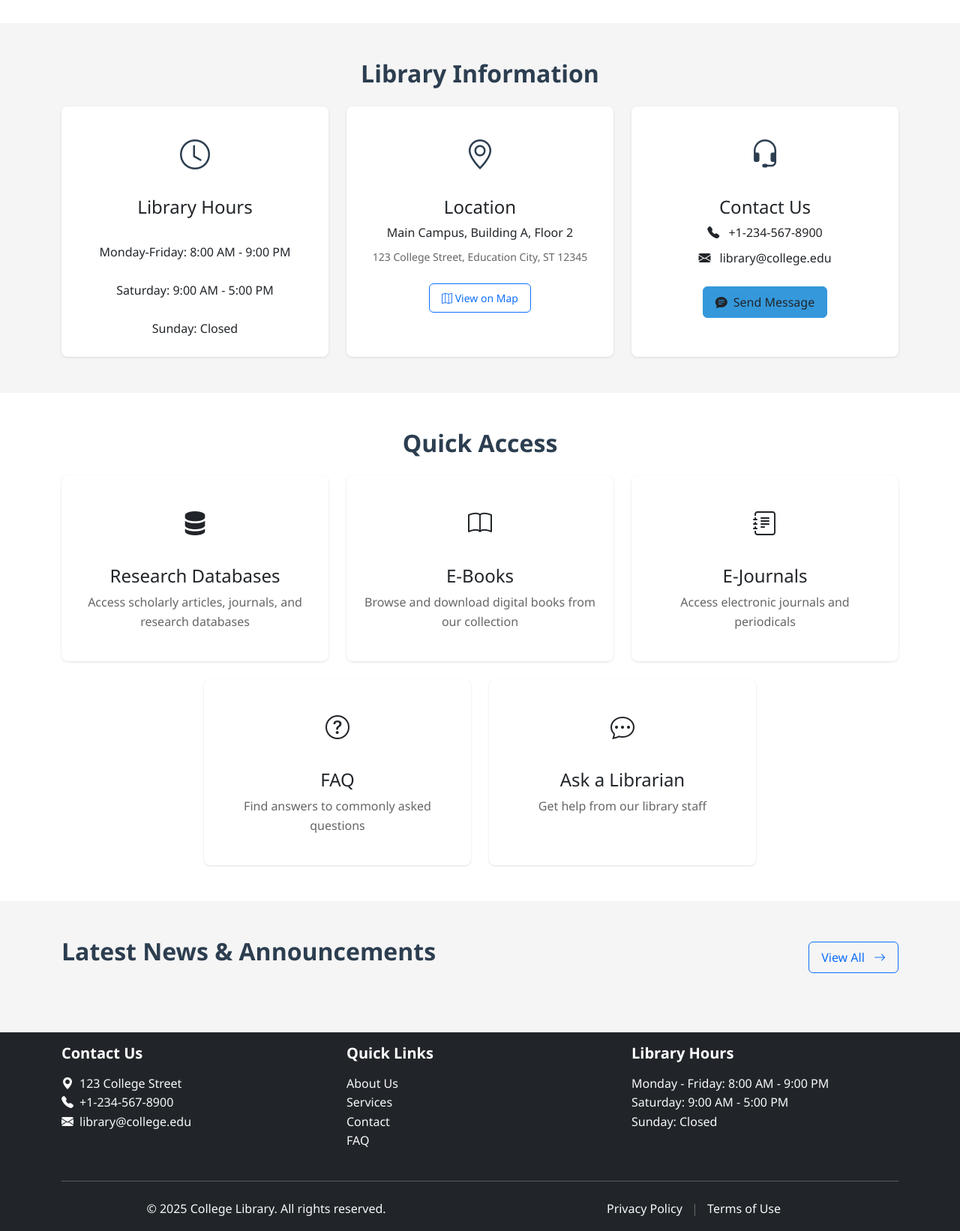
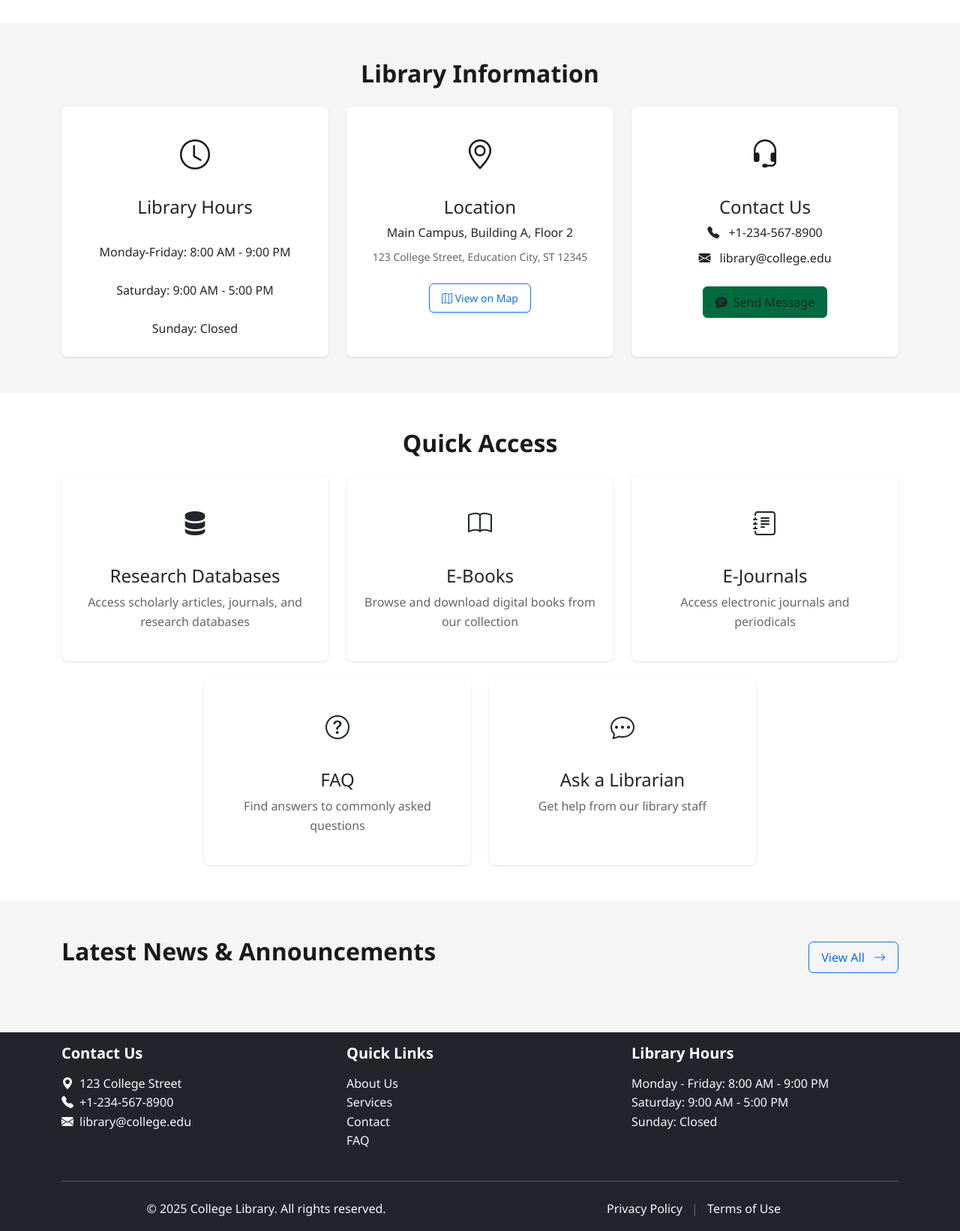
Before and after one commit to techabdu/coezlibrary, a PHP site: page /coezlibrary/ in a window 1280 px wide. Shown: the part 540-2182 px from the top of the page at 75% size. Run offline with PHP 8.4, Linux system fonts and the light colour scheme; data comes from the database, SQL or seed files in the repository; data that the repository does not hold is empty.

Commit message:
Update: styling and layout changes for about pages and navigation

```diff
--- a/app/views/about/library.php
+++ b/app/views/about/library.php
@@ -10,7 +10,7 @@
     <div class="container py-5">
         <div class="row align-items-center">
             <div class="col-lg-8">
-                <h1 class="display-4 fw-bold mb-3 text-white">About Our College</h1>
+                <h1 class="display-4 fw-bold mb-3 text-white">About Our Library</h1>
                 <nav aria-label="breadcrumb">
                     <ol class="breadcrumb">
                         <li class="breadcrumb-item"><a href="<?= BASE_URL ?>" class="text-white">Home</a></li>
--- a/app/views/about/staff.php
+++ b/app/views/about/staff.php
@@ -14,7 +14,7 @@
                 <nav aria-label="breadcrumb">
                     <ol class="breadcrumb">
                         <li class="breadcrumb-item"><a href="<?= BASE_URL ?>" class="text-white">Home</a></li>
-                        <li class="breadcrumb-item text-white active" aria-current="page">Library Staff</li>
+                        <li class="breadcrumb-item active text-white" aria-current="page">Library Staff</li>
                     </ol>
                 </nav>
             </div>
--- a/app/views/layouts/header.php
+++ b/app/views/layouts/header.php
@@ -21,6 +21,7 @@
     <link href="<?= BASE_URL ?>/public/css/theme.css" rel="stylesheet">
     <link href="<?= BASE_URL ?>/public/css/utilities.css" rel="stylesheet">
     <link href="<?= BASE_URL ?>/public/css/navigation.css" rel="stylesheet">
+    <link href="<?= BASE_URL ?>/public/css/bootstrap-overrides.css" rel="stylesheet">
 
     <!-- Additional CSS -->
     <?php if (isset($extraCss)): ?>
--- /dev/null
+++ b/public/css/bootstrap-overrides.css
@@ -0,0 +1,58 @@
+/* Bootstrap Component Overrides */
+
+/* Navbar */
+.navbar-dark {
+    background-color: var(--primary-color) !important;
+}
+
+.navbar-dark .navbar-nav .nav-link:hover {
+    color: var(--secondary-color);
+}
+
+/* Buttons */
+.btn-primary {
+    background-color: var(--accent-color);
+    border-color: var(--accent-color);
+}
+
+.btn-primary:hover {
+    background-color: var(--secondary-color);
+    border-color: var(--secondary-color);
+    color: var(--primary-color);
+}
+
+.btn-secondary {
+    background-color: var(--secondary-color);
+    border-color: var(--secondary-color);
+    color: var(--primary-color);
+}
+
+.btn-secondary:hover {
+    background-color: var(--primary-color);
+    border-color: var(--primary-color);
+    color: var(--white);
+}
+
+/* Alerts */
+.alert-success {
+    background-color: var(--success-color);
+    border-color: var(--success-color);
+    color: var(--white);
+}
+
+.alert-warning {
+    background-color: var(--warning-color);
+    border-color: var(--warning-color);
+    color: var(--primary-color);
+}
+
+.alert-danger {
+    background-color: var(--danger-color);
+    border-color: var(--danger-color);
+    color: var(--white);
+}
+
+/* Cards */
+.card:hover {
+    border-color: var(--secondary-color);
+}
--- a/public/css/navigation.css
+++ b/public/css/navigation.css
@@ -25,7 +25,7 @@
     left: 0;
     width: 100%;
     height: 3px;
-    background-color: var(--accent-color);
+    background-color: var(--secondary-color);
 }
 
 /* Dropdown customization */
--- a/public/css/style.css
+++ b/public/css/style.css
@@ -6,13 +6,13 @@
 /* ========== Custom Properties ========== */
 :root {
     /* Color Scheme */
-    --primary-color: #2c3e50;
-    --secondary-color: #3498db;
-    --accent-color: #e74c3c;
-    --success-color: #2ecc71;
-    --warning-color: #f1c40f;
-    --danger-color: #e74c3c;
-    --info-color: #3498db;
+    --primary-color: #1a1a1a;          /* Dark gray/black - logo text/borders */
+    --secondary-color: #FFD700;        /* Bright yellow - logo background */
+    --accent-color: #006B3F;           /* Deep green - logo book symbol */
+    --success-color: #006B3F;          /* Green - matches accent */
+    --warning-color: #FFA500;          /* Orange - complements yellow */
+    --danger-color: #C41E3A;           /* Deep red */
+    --info-color: #1E90FF;             /* Bright blue */
 
     /* Neutral Colors */
     --text-color: #333333;
@@ -106,13 +106,13 @@ p {
 
 /* Links */
 a {
-    color: var(--secondary-color);
+    color: var(--accent-color);
     text-decoration: none;
     transition: var(--transition-base);
 }
 
 a:hover {
-    color: var(--accent-color);
+    color: var(--secondary-color);
     text-decoration: none;
 }
 
@@ -133,13 +133,15 @@ ul, ol {
 }
 
 .btn-primary {
-    background-color: var(--secondary-color);
-    border-color: var(--secondary-color);
+    background-color: var(--accent-color);
+    border-color: var(--accent-color);
+    color: var(--white);
 }
 
 .btn-primary:hover {
-    background-color: var(--primary-color);
-    border-color: var(--primary-color);
+    background-color: var(--secondary-color);
+    border-color: var(--secondary-color);
+    color: var(--primary-color);
 }
 
 /* Cards */
--- a/public/css/theme.css
+++ b/public/css/theme.css
@@ -4,9 +4,9 @@
 
 /* ========== Light Theme (Default) ========== */
 :root[data-theme="light"] {
-    --primary-color: #2c3e50;
-    --secondary-color: #3498db;
-    --accent-color: #e74c3c;
+    --primary-color: #1a1a1a;          /* Dark gray/black - logo text/borders */
+    --secondary-color: #FFD700;        /* Bright yellow - logo background */
+    --accent-color: #006B3F;           /* Deep green - logo book symbol */
     --text-color: #333333;
     --text-muted: #666666;
     --light-gray: #f5f5f5;
@@ -17,9 +17,9 @@
 
 /* ========== Dark Theme ========== */
 :root[data-theme="dark"] {
-    --primary-color: #34495e;
-    --secondary-color: #3498db;
-    --accent-color: #e74c3c;
+    --primary-color: #1a1a1a;          /* Dark gray/black stays the same */
+    --secondary-color: #FFD700;        /* Yellow stands out in dark mode */
+    --accent-color: #006B3F;           /* Deep green for consistency */
     --text-color: #f5f5f5;
     --text-muted: #bdc3c7;
     --light-gray: #2c3e50;
```
